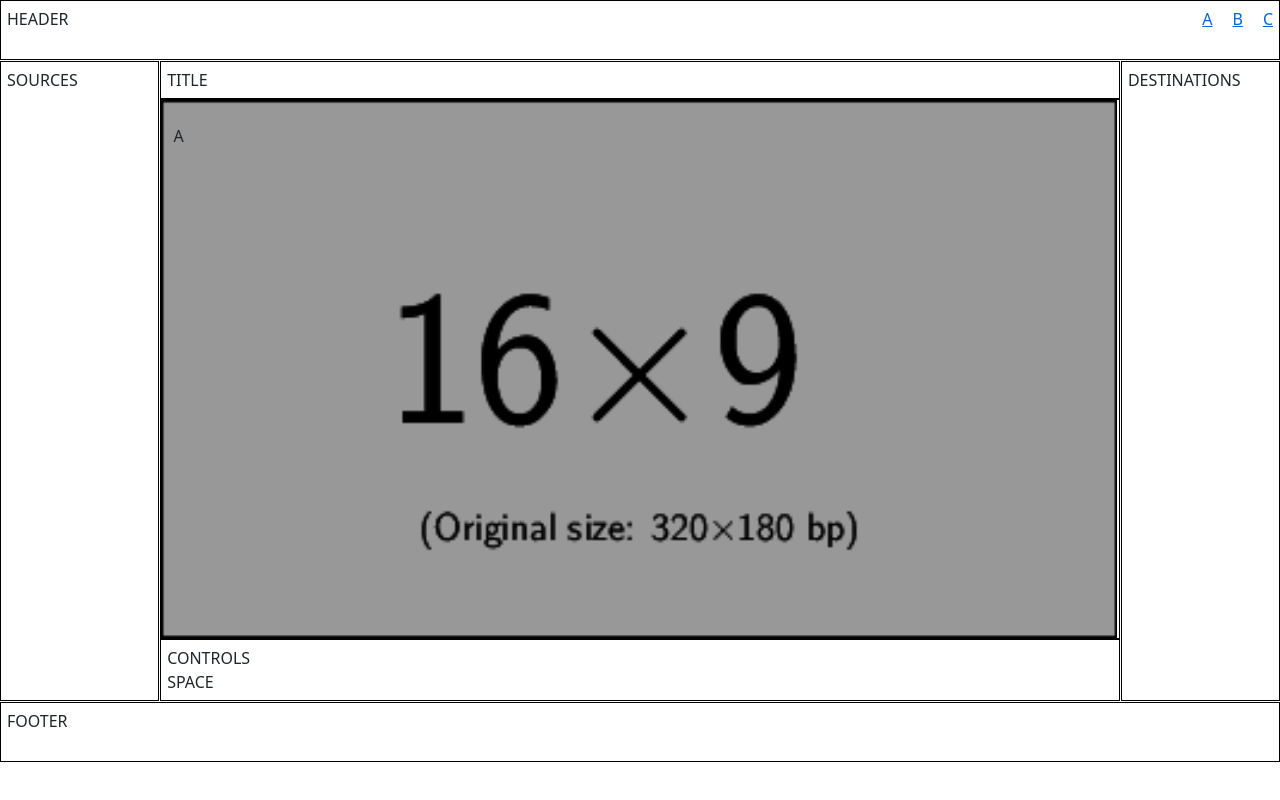
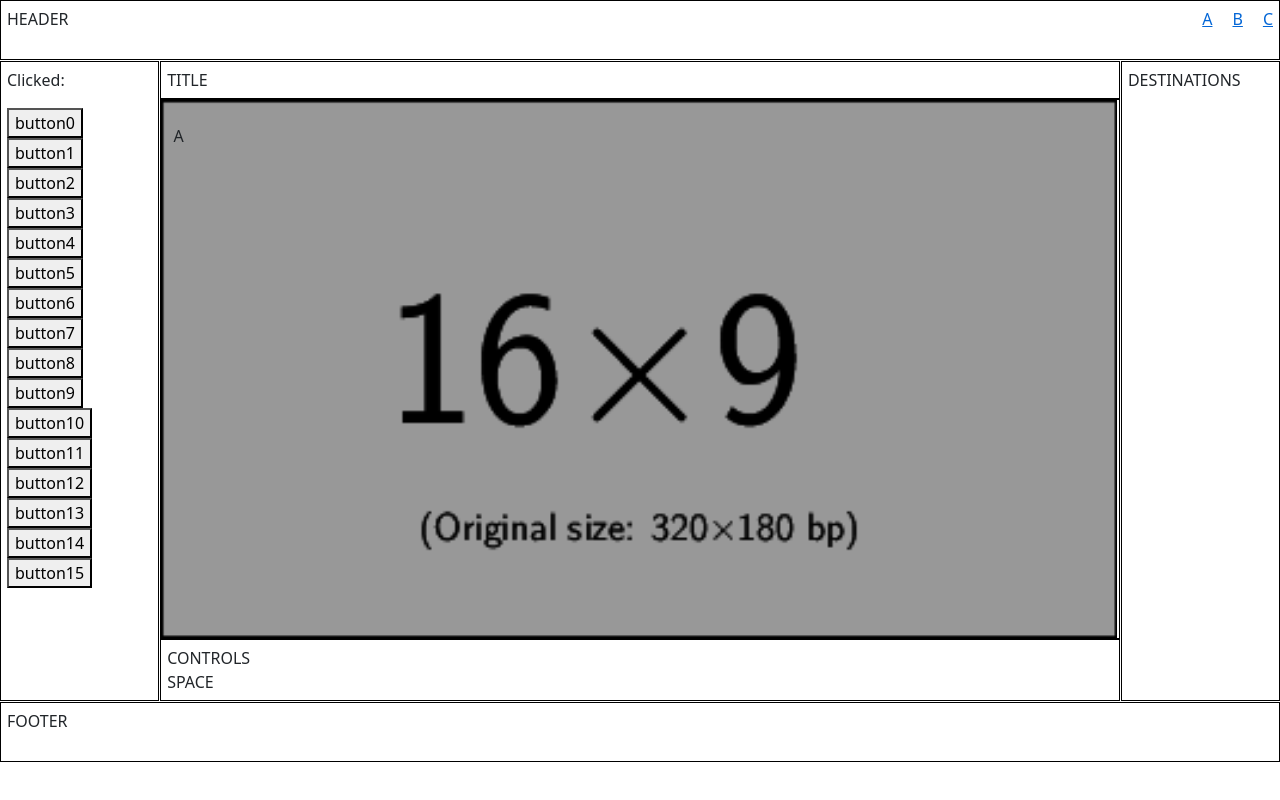
Before and after one commit to fastcgicode/JamLabsNg, an Angular app in the folder JamLabsNg/ClientApp/: page /a in a window 1280 px wide. Built offline with nearby package versions, Linux system fonts and the light colour scheme.

Commit message:
add buttons

```diff
--- a/JamLabsNg/ClientApp/src/app/layout/layout.module.ts
+++ b/JamLabsNg/ClientApp/src/app/layout/layout.module.ts
@@ -9,6 +9,8 @@ import { SourcesComponent } from './sources/sources.component';
 import { DestinationsComponent } from './destinations/destinations.component';
 import { FlexLayoutModule } from '@angular/flex-layout';
 import { LayoutRoutingModule } from './layout-routing.module';
+import { SourcesButtonsComponent } from '../sourcesButtons/sourcesButtons.component';
+import { ButtonComponent } from "../sourcesButtons/button/button.component";
 
 @NgModule({
   imports: [
@@ -22,6 +24,8 @@ import { LayoutRoutingModule } from './layout-routing.module';
     FooterComponent,
     HeaderComponent,
     SourcesComponent,
+    SourcesButtonsComponent,
+    ButtonComponent,
     ControlsComponent,
     TitleComponent,
     DestinationsComponent
--- a/JamLabsNg/ClientApp/src/app/layout/sources/sources.component.html
+++ b/JamLabsNg/ClientApp/src/app/layout/sources/sources.component.html
@@ -1,3 +1,3 @@
 <div>
-  SOURCES
+  <sources-buttons></sources-buttons>
 </div>
--- a/JamLabsNg/ClientApp/src/app/layout/sources/sources.component.ts
+++ b/JamLabsNg/ClientApp/src/app/layout/sources/sources.component.ts
@@ -12,5 +12,4 @@ export class SourcesComponent implements OnInit {
 
   ngOnInit() {
   }
-
 }
--- /dev/null
+++ b/JamLabsNg/ClientApp/src/app/sourcesButtons/button/button.component.html
@@ -0,0 +1,3 @@
+<button (click)="sourceClick(button)">
+    {{ button.name }}
+ </button>
--- /dev/null
+++ b/JamLabsNg/ClientApp/src/app/sourcesButtons/button/button.component.ts
@@ -0,0 +1,21 @@
+import { Component, OnInit, Input, Output, EventEmitter } from '@angular/core';
+import { IInput } from "../Input";
+
+@Component({
+  selector: 'source-button',
+  templateUrl: './button.component.html',
+  styleUrls: ['./button.component.css']
+})
+export class ButtonComponent implements OnInit {
+  @Output() clickSource = new EventEmitter<IInput>();
+  @Input() button: IInput;
+
+  constructor() { }
+
+  ngOnInit() {
+  }
+
+  sourceClick(buttonInput: IInput) {
+    this.clickSource.emit(buttonInput);
+  }
+}
--- /dev/null
+++ b/JamLabsNg/ClientApp/src/app/sourcesButtons/sourcesButtons.component.html
@@ -0,0 +1,5 @@
+<p>Clicked: {{clickedButtonName}}</p>
+<div *ngFor="let button of buttons">
+  <source-button [button]="button" (clickSource)="showButton($event)">
+  </source-button>
+</div>
--- /dev/null
+++ b/JamLabsNg/ClientApp/src/app/sourcesButtons/sourcesButtons.component.ts
@@ -0,0 +1,31 @@
+import { Component, OnInit } from '@angular/core';
+import { IInput } from "./Input";
+
+@Component({
+  selector: 'sources-buttons',
+  templateUrl: './sourcesButtons.component.html',
+  styleUrls: ['./sourcesButtons.component.css']
+})
+export class SourcesButtonsComponent implements OnInit {
+  public buttons: IInput[] = [];
+  public clickedButtonName: string = "";
+
+  constructor() { }
+
+  ngOnInit() {
+    for (let c = 0; c < 16; c++) {
+      this.buttons.push({
+        id: c.toString(),
+        index: c,
+        name: "button" + c,
+        status: "active",
+        signal: true,
+        icon: 1
+      });
+    }
+  }
+
+  showButton(button: IInput) {
+    this.clickedButtonName = button.name;
+  }
+}
--- a/JamLabsNg/ClientApp/tsconfig.json
+++ b/JamLabsNg/ClientApp/tsconfig.json
@@ -18,12 +18,14 @@
     "lib": [
       "es2018",
       "dom"
-    ]
+    ],
+    "strictPropertyInitialization": false
   },
   "angularCompilerOptions": {
     "enableI18nLegacyMessageIdFormat": false,
     "strictInjectionParameters": true,
     "strictInputAccessModifiers": true,
-    "strictTemplates": true
+    "strictTemplates": true,
+    "strictPropertyInitialization": false
   }
 }
```
Also changed, not shown: JamLabsNg/ClientApp/src/app/sourcesButtons/input.ts (added, +8 -0 lines), JamLabsNg/ClientApp/src/app/sourcesButtons/button/button.component.css (added), JamLabsNg/ClientApp/src/app/sourcesButtons/sourcesButtons.component.css (added), 1 other file (tests, documents, lock files or other folders).
